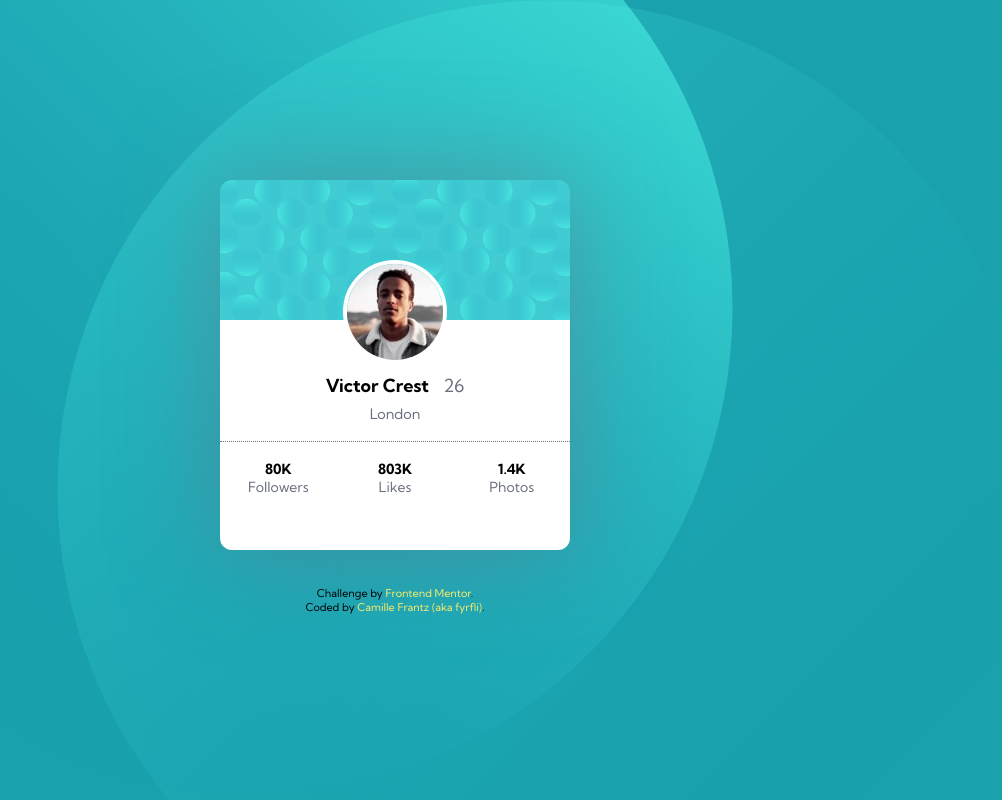
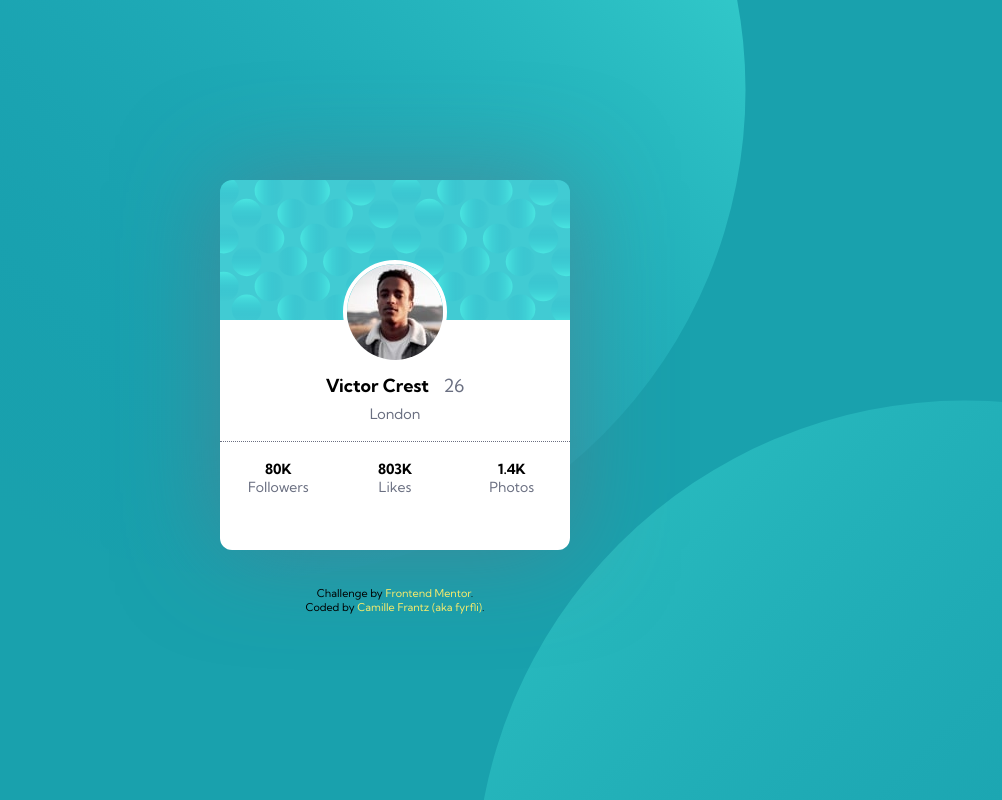
Before and after one commit to fyrfli/profile-card-challenge, a plain HTML site: page index.html in a window 1280 px wide. Shown: the whole page, without its empty margins (245-1247 px from the left). Drawn offline with Linux system fonts and the light colour scheme.

Commit message:
Cannot get the background image right

```diff
--- a/css/style.css
+++ b/css/style.css
@@ -18,7 +18,7 @@ body {
         url("../images/bg-pattern-top.svg"),
         url("../images/bg-pattern-bottom.svg"); */
     /* background: #19A1AD no-repeat top url("../images/bg-pattern-top.svg"), no-repeat bottom url("../images/bg-pattern-bottom.svg"); */
-    background: url("../images/bg-pattern-top.svg") 0 50% no-repeat, url("../images/bg-pattern-bottom.svg") 100% 0 no-repeat, #19A1AD;
+    background: url("../images/bg-pattern-top.svg") 1vw -50vh no-repeat, url("../images/bg-pattern-bottom.svg") 90vh 50vh no-repeat, #19A1AD;
 
 /* background-repeat: no-repeat;
     background-position: bottom left 50%, top right 50%; */
```
